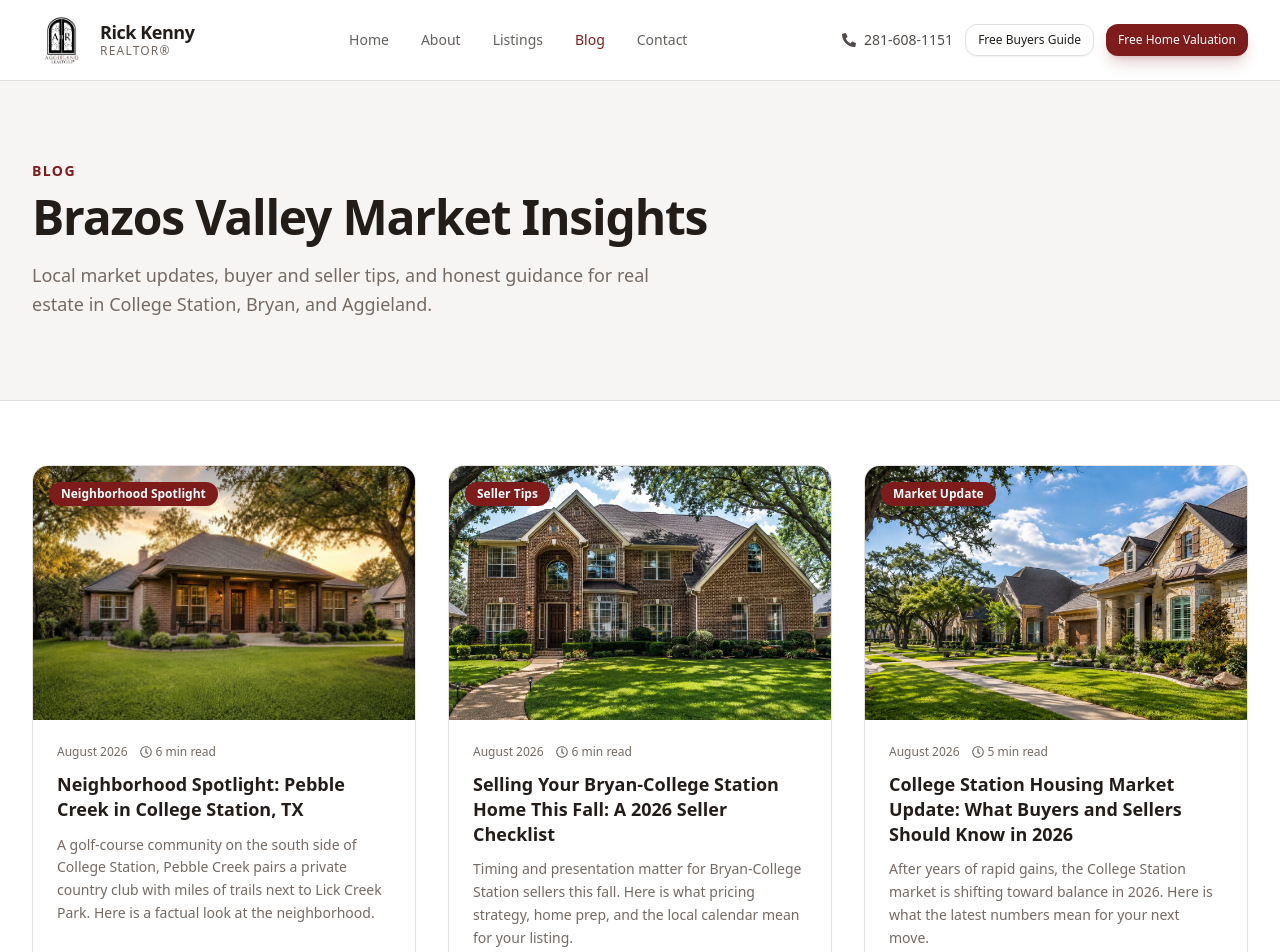
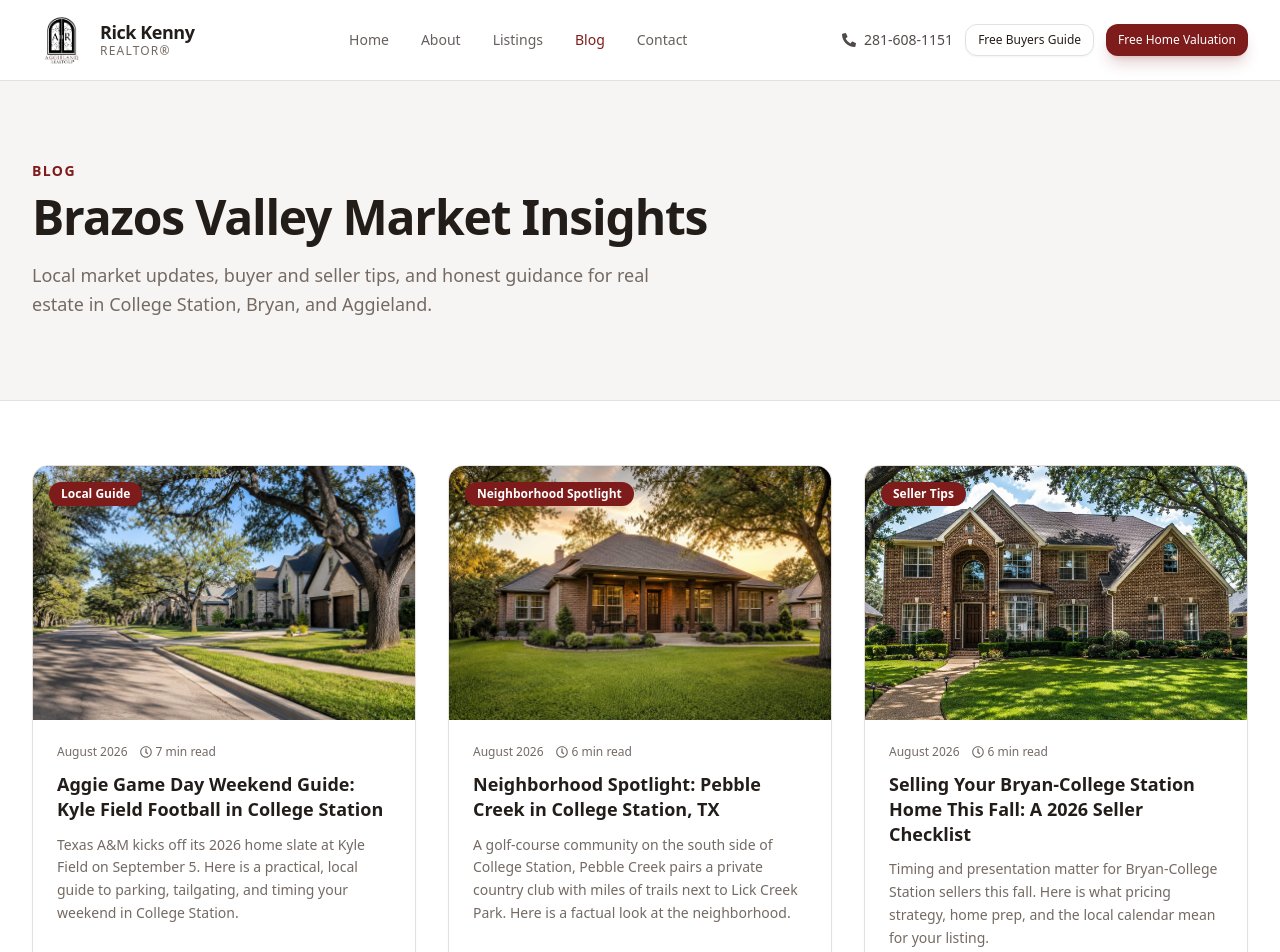
Before and after one commit to rickkennyrealestate/RickWebsite, a React (Vite) app in the folder frontend/: page /blog in a window 1280 px wide. Shown: the top 952 px of the page. Built offline with nearby package versions, Linux system fonts and the light colour scheme.

Commit message:
Add blog post: Aggie Game Day Weekend Guide: Kyle Field Football in College Station

```diff
--- a/frontend/src/data/blogPosts.js
+++ b/frontend/src/data/blogPosts.js
@@ -1,4 +1,62 @@
 export const blogPosts = [
+  {
+    slug: 'aggie-game-day-weekend-guide-college-station-2026',
+    title: 'Aggie Game Day Weekend Guide: Kyle Field Football in College Station',
+    category: 'Local Guide',
+    date: 'August 2026',
+    readTime: '7 min read',
+    excerpt:
+      'Texas A&M kicks off its 2026 home slate at Kyle Field on September 5. Here is a practical, local guide to parking, tailgating, and timing your weekend in College Station.',
+    metaDescription:
+      'A local guide to Aggie game day in College Station, TX: the 2026 Kyle Field home schedule, parking and tailgate options, and how to time your weekend.',
+    image: '/assets/images/blog-covers/aggie-game-day-weekend-guide-college-station-2026.jpg',
+    content: [
+      {
+        type: 'p',
+        text: `Football season changes the rhythm of College Station more than almost anything else on the calendar. Texas A&M opens its 2026 home schedule at Kyle Field on September 5 against Missouri State, and from that first Saturday through the Thanksgiving weekend matchup with Texas, a big chunk of the city turns its attention toward the stadium. Whether you already live here, you're relocating to Aggieland, or you're just trying to plan around the traffic, here's a practical look at what a Kyle Field weekend actually involves.`,
+      },
+      { type: 'h2', text: 'The 2026 home schedule at Kyle Field' },
+      {
+        type: 'p',
+        text: `Texas A&M plays seven home games at Kyle Field in 2026. The slate includes Missouri State on September 5, Arizona State on September 12, Kentucky on September 19, Arkansas on October 3, The Citadel on October 17, Tennessee on November 14, and the rivalry game against Texas on November 27, which falls on Thanksgiving weekend and airs on ABC at 6:30 p.m. Kyle Field seats roughly 102,000, so on any of these Saturdays, College Station is functioning as a much bigger city than its usual population for the day.`,
+      },
+      { type: 'h2', text: 'Parking and getting to the stadium' },
+      {
+        type: 'p',
+        text: `The ParkMobile app lets you reserve a spot near Kyle Field ahead of time and see current options and pricing, which tends to start around $25 depending on the game and the lot's distance from the stadium. Pre-pay parking is available in lots 37/49, 43, and 115, with Lot 43 sitting the furthest from the stadium of the three. Beyond driving and parking, the free gameday shuttles, campus buses, and rideshare services are all reasonable ways to avoid circling for a spot, especially for a marquee matchup like Tennessee or Texas when lots fill early.`,
+      },
+      { type: 'h2', text: 'Where people tailgate' },
+      {
+        type: 'p',
+        text: `Tailgating on gameday typically gets going when the lots open at 7:30 a.m. Aggie Park, directly across Houston Street east of Kyle Field, is one of the most popular grass tailgating spots in town, and recreational generators are allowed there, though BBQ grills on trailers are not. Beyond Aggie Park, tailgating spreads across Lots 47, 50, 51, 18, 73, 98, 110, and 113, Fan Field, and several other open-access sites around the stadium footprint.`,
+      },
+      { type: 'h2', text: 'Timing your Saturday, and your whole weekend' },
+      {
+        type: 'ul',
+        items: [
+          'Arrive Friday if you can. Checking into a hotel, having dinner, and settling in before Saturday removes several errands from a day that gets busier by the hour once tailgates and parking lots open.',
+          'Decide ahead of time whether the day is stadium-first, tailgate-first, or a town-first watch-party day at Northgate or Century Square. Each version calls for a different hotel area and a different arrival time.',
+          'Confirm your parking spot and a meeting point the night before, since cell service around a stadium holding 102,000 people can get spotty fast.',
+          'For September and October kickoffs, plan for real Texas heat. Water, a hat, and shade at the tailgate matter more than they sound like they would.',
+          'Wait out the first wave of exit traffic after the fourth quarter. A slower dinner or a coffee somewhere quiet usually beats sitting in the initial crush leaving the lots.',
+        ],
+      },
+      { type: 'h2', text: 'Beyond the game itself' },
+      {
+        type: 'p',
+        text: `Not every gameday weekend in College Station centers on a ticket. Northgate and Century Square both handle a watch-party crowd well, and downtown Bryan, about ten to fifteen minutes north, offers a calmer dinner scene if you'd rather step away from the immediate stadium area once kickoff passes. Side trips like the George H.W. Bush Presidential Library or the Bonfire Memorial tend to work better on a Sunday morning than squeezed into a Saturday built around a noon or evening kickoff.`,
+      },
+      {
+        type: 'p',
+        text: `If you're new to the area, or thinking about it, gamedays are a pretty good crash course in how connected College Station is to Texas A&M's calendar, for better or worse depending on your tolerance for a football-Saturday crowd. If you're weighing a move to Aggieland and want to talk through which neighborhoods put you close to the action versus a quieter distance from it come fall, I'm happy to help you think it through.`,
+      },
+    ],
+    sources: [
+      { label: '12thMan.com — 2026 Texas A&M Football Schedule', url: 'https://12thman.com/sports/football/schedule' },
+      { label: 'Arena Capacity — Kyle Field Parking Guide (2026)', url: 'https://www.arenacapacity.com/kyle-field-parking/' },
+      { label: 'College Station Gameday Guide — collegestationtx.org', url: 'https://collegestationtx.org/gameday-guide' },
+    ],
+  },
   {
     slug: 'neighborhood-spotlight-pebble-creek-college-station',
     title: 'Neighborhood Spotlight: Pebble Creek in College Station, TX',
```
Also changed, not shown: frontend/public/assets/images/blog-covers/aggie-game-day-weekend-guide-college-station-2026.jpg (added), 1 other file (tests, documents, lock files or other folders).
